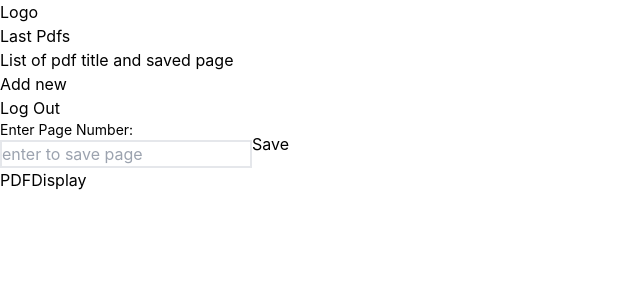
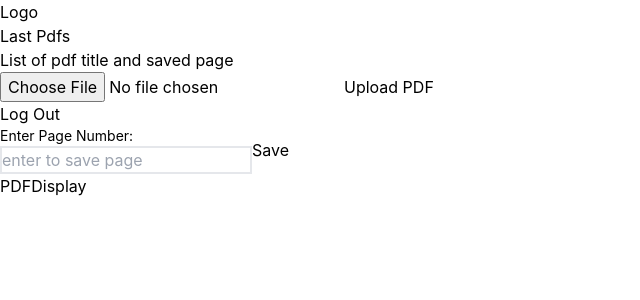
Before and after one commit to berkaysson/read-pdf-by-page, a React (Create React App) app: page / in a window 1280 px wide. Shown: the top 300 px of the page, without its empty margins (0-640 px from the left). Built offline with nearby package versions, Linux system fonts and the light colour scheme; no server answers; the database is empty; sample sign-in values are in the browser's storage.

Commit message:
Implement AddNewPDF

```diff
--- a/src/components/navigation/Navbar.tsx
+++ b/src/components/navigation/Navbar.tsx
@@ -2,6 +2,7 @@ import React, { useContext } from "react";
 import { logout } from "../../utilities/signOutUtilities";
 import { ProfileContext } from "../../context/profile.context";
 import { Link } from "react-router-dom";
+import { AddNewPDF } from "../main/forms/AddNewPDF";
 
 export const Navbar = () => {
   const { profile } = useContext(ProfileContext);
@@ -15,7 +16,7 @@ export const Navbar = () => {
             <ul>List of pdf title and saved page</ul>
           </div>
           <div>
-            <button>Add new</button>
+            <AddNewPDF />
           </div>
           <button onClick={logout}>Log Out</button>
         </>
```
